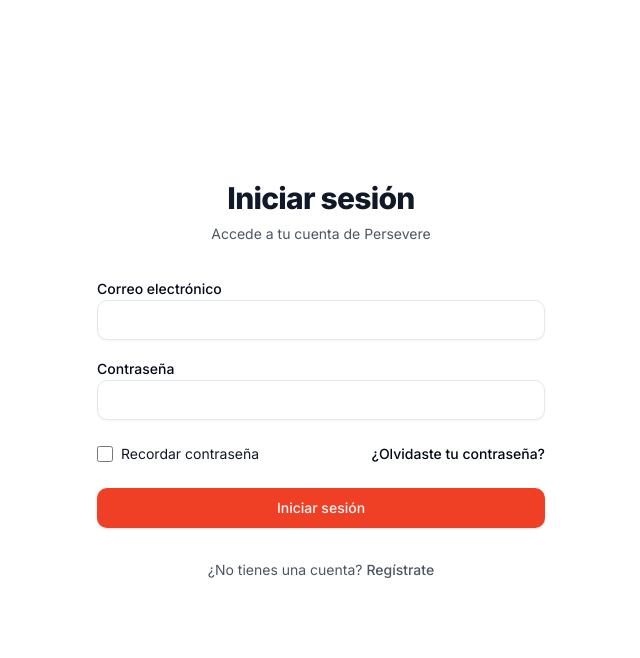
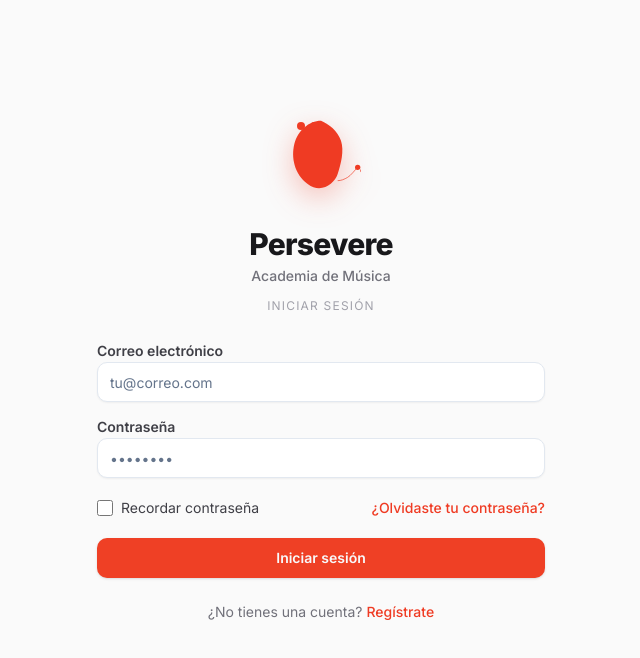
Before and after one commit to lexRojas/Persevere-ia, a Next.js app: page /login in a window 1280 px wide. Shown: the top 658 px of the page, without its empty margins (319-959 px from the left). Built offline with nearby package versions, Linux system fonts and the light colour scheme.

Commit message:
feat: mejorar estilo de pantalla de login con símbolo del logo y paleta de colores profesional

```diff
--- a/src/app/(auth)/login/page.tsx
+++ b/src/app/(auth)/login/page.tsx
@@ -1,5 +1,6 @@
 'use client'
 
+import Image from 'next/image'
 import { signIn } from 'next-auth/react'
 import { useState } from 'react'
 import { useRouter } from 'next/navigation'
@@ -62,35 +63,51 @@ export default function LoginPage() {
   }
 
   return (
-    <div className="flex min-h-[calc(100vh-4rem)] flex-col items-center justify-center px-4 py-10 sm:px-6 lg:px-8">
-      <div className="max-w-md w-full space-y-8">
+    <div className="flex min-h-[calc(100vh-4rem)] items-center justify-center bg-zinc-50 px-4 py-10 sm:px-6 lg:px-8">
+      <div className="max-w-md w-full space-y-6">
+        {/* Imagen del símbolo en la parte superior */}
+        <div className="flex justify-center mb-8">
+          <Image
+            src="/images/login-symbol.svg"
+            alt="Persevere Academia de Música"
+            width={80}
+            height={80}
+            className="drop-shadow-[0_10px_15px_rgba(239,59,35,0.3)]"
+          />
+        </div>
+
         <div>
-          <h2 className="mt-6 text-3xl font-extrabold text-center tracking-tight text-gray-900">
+          <h2 className="mt-2 text-3xl font-extrabold text-center tracking-tight text-zinc-900">
+            Persevere
+          </h2>
+          <p className="mt-1 text-center text-sm text-zinc-500 font-medium">
+            Academia de Música
+          </p>
+          <p className="mt-3 text-center text-xs text-zinc-400 uppercase tracking-widest">
             Iniciar sesión
-          </h2>
-          <p className="mt-2 text-center text-sm text-gray-600">
-            Accede a tu cuenta de Persevere
           </p>
         </div>
 
-        <form className="mt-8 space-y-6" onSubmit={handleSubmit(onSubmit)}>
+        <form className="mt-6 space-y-5" onSubmit={handleSubmit(onSubmit)}>
           {error && (
             <div
               role="alert"
-              className="rounded-md bg-red-50 border border-red-200 px-4 py-3 text-sm text-red-800"
+              className="rounded-md bg-red-50 border border-red-200 px-4 py-3 text-sm text-red-800 shadow-sm"
             >
               {error}
             </div>
           )}
 
-          <div className="space-y-4">
+          <div className="space-y-3">
             <div>
-              <Label htmlFor="email">
+              <Label htmlFor="email" className="text-sm font-semibold text-zinc-700">
                 Correo electrónico
               </Label>
               <Input
                 id="email"
                 type="email"
+                placeholder="tu@correo.com"
+                className="text-sm"
                 {...register('email')}
               />
               {errors.email && (
@@ -98,12 +115,14 @@ export default function LoginPage() {
               )}
             </div>
             <div>
-              <Label htmlFor="password">
+              <Label htmlFor="password" className="text-sm font-semibold text-zinc-700">
                 Contraseña
               </Label>
               <Input
                 id="password"
                 type="password"
+                placeholder="••••••••"
+                className="text-sm"
                 {...register('password')}
               />
               {errors.password && (
@@ -114,8 +133,8 @@ export default function LoginPage() {
 
           <div className="flex items-center justify-between">
             <div className="flex items-center">
-              <input id="remember-me" type="checkbox" className="h-4 w-4 text-primary focus:ring-primary border-gray-300 rounded" />
-              <label htmlFor="remember-me" className="ml-2 block text-sm text-gray-900">
+              <input id="remember-me" type="checkbox" className="h-4 w-4 text-[#EF3B23] focus:ring-[#EF3B23] border-gray-300 rounded" />
+              <label htmlFor="remember-me" className="ml-2 block text-sm text-zinc-700">
                 Recordar contraseña
               </label>
             </div>
@@ -123,7 +142,7 @@ export default function LoginPage() {
             <div className="text-sm">
               <a
                 href="#"
-                className="font-medium text-primary-600 hover:text-primary-500 focus:outline-none focus:underline transition-colors"
+                className="font-medium text-[#EF3B23] hover:text-[#d9321d] focus:outline-none focus:underline transition-colors"
               >
                 ¿Olvidaste tu contraseña?
               </a>
@@ -131,17 +150,17 @@ export default function LoginPage() {
           </div>
 
           <div>
-            <Button type="submit" disabled={isSubmitting} className={buttonVariants({ className: 'w-full' })}>
+            <Button type="submit" disabled={isSubmitting} className={buttonVariants({ className: 'w-full py-3 text-sm font-semibold' })}>
               {isSubmitting ? 'Iniciando sesión…' : 'Iniciar sesión'}
             </Button>
           </div>
         </form>
 
-        <p className="mt-8 text-center text-sm text-gray-600">
+        <p className="mt-6 text-center text-sm text-zinc-500">
           ¿No tienes una cuenta?{' '}
           <Link
             href="/registro"
-            className="font-medium text-primary-600 hover:text-primary-500"
+            className="font-medium text-[#EF3B23] hover:text-[#d9321d]"
           >
             Regístrate
           </Link>
```
Also changed, not shown: public/images/login-symbol.svg (added).
